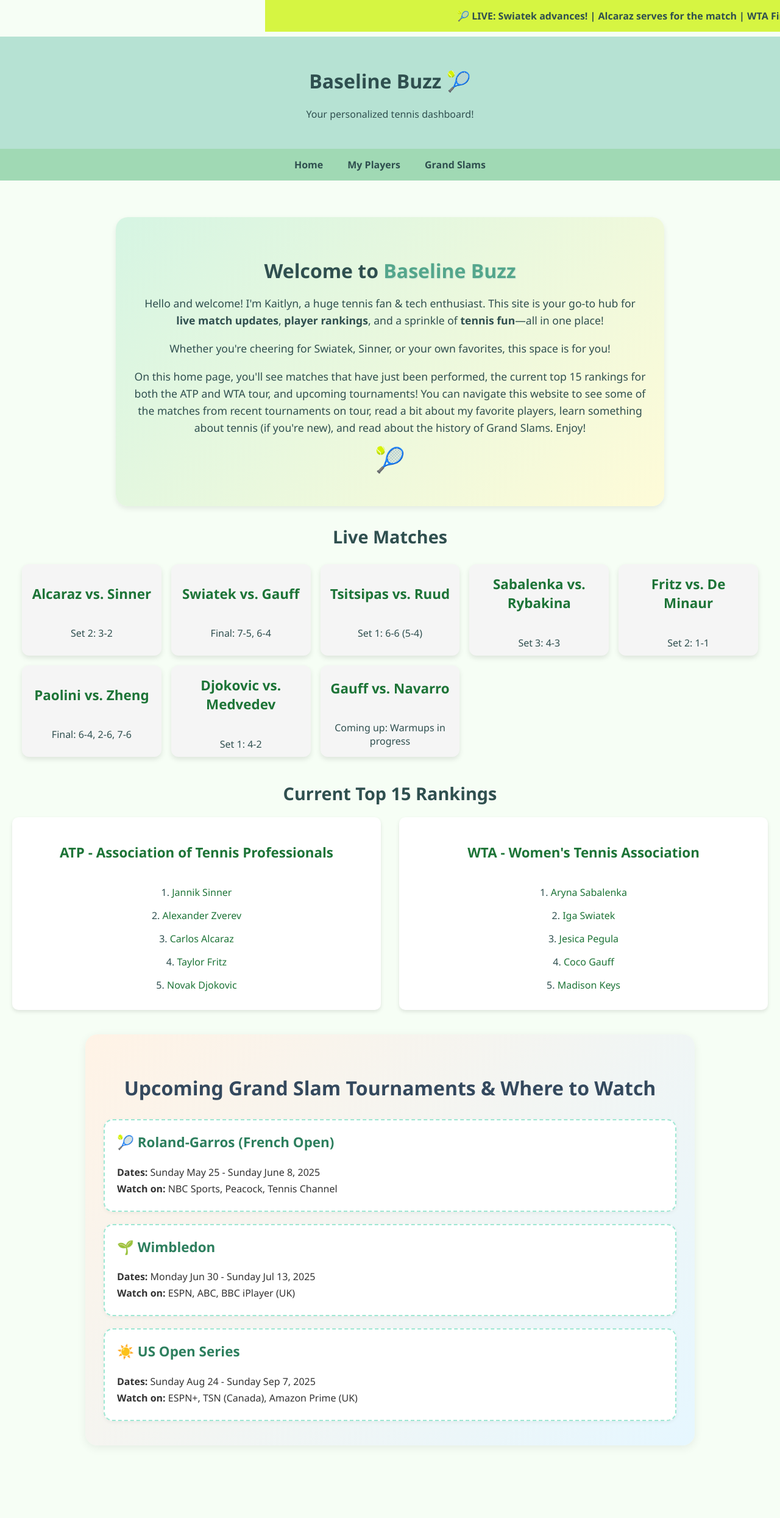
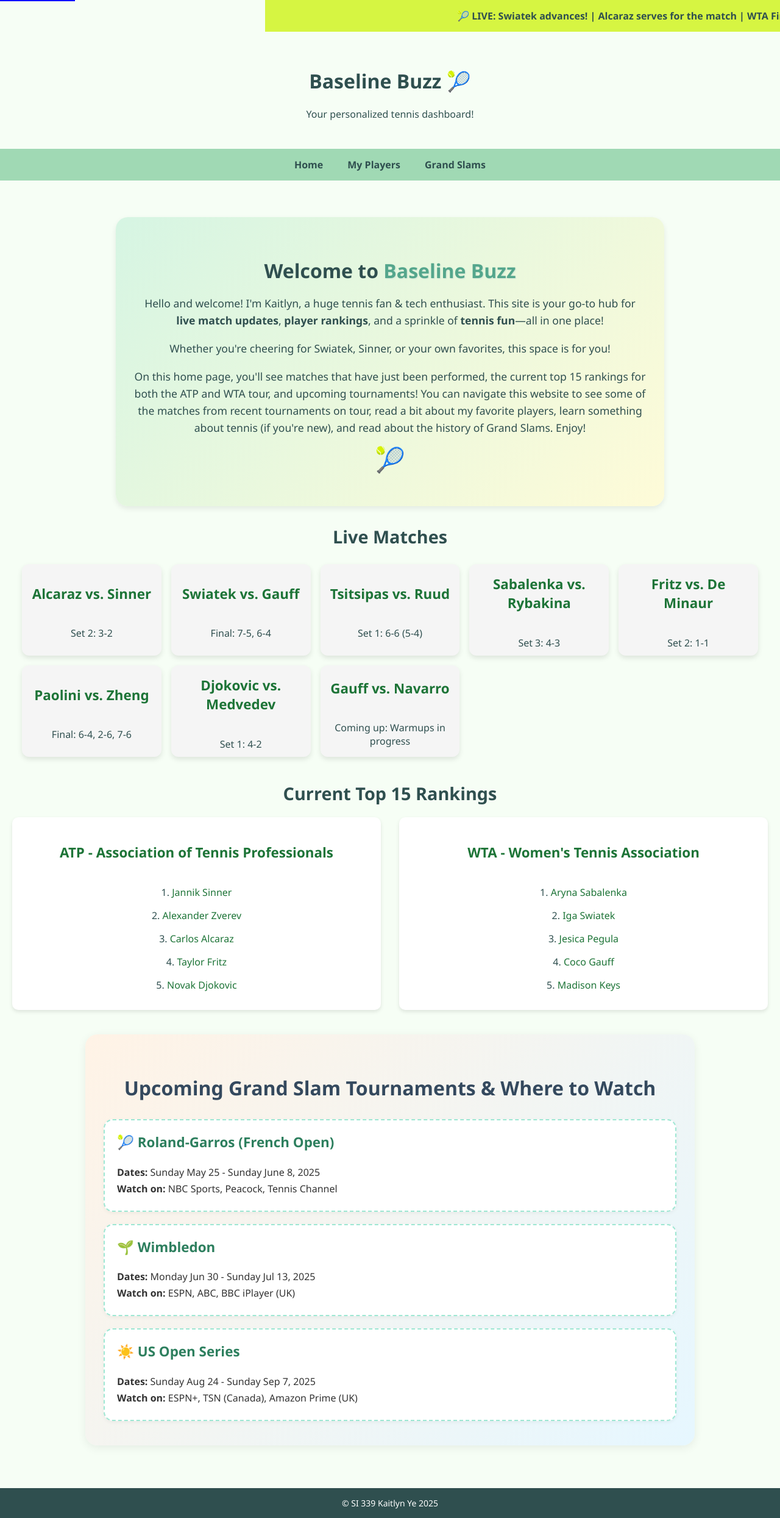
Before and after one commit to kaitlynqye/baseline_buzz, a Flask app: page / in a window 1280 px wide. Shown: the whole page at 61% size. Before the commit the page ends 2370 px from the top, so only its background shows below. Run offline with Flask 3, Linux system fonts and the light colour scheme.

Commit message:
Add skip to main link and footer

```diff
--- a/css/style.css
+++ b/css/style.css
@@ -15,7 +15,6 @@ body {
 
 /* ========== HEADER & NAVIGATION ========== */
 header {
-    background-color: #b6e2d3;
     text-align: center;
     padding: 30px 20px;
 }
@@ -421,6 +420,41 @@ a:hover {
     color: #333;
 }
 
+/* ========== Skip to Main and Footer Styling ========== */
+/* Skip to Main Link */
+.skip-to-main {
+    position: absolute;
+    top: -40px; /* Start off-screen */
+    left: 0;
+    background-color: blue; /* Blue color */
+    color: white;
+    padding: 10px 15px;
+    font-size: 16px;
+    z-index: 1000;
+    transition: top 0.3s;
+}
+
+.skip-to-main:focus {
+    top: 0; /* Make it visible when focused */
+    background-color: #0056b3;
+}
+
+/* Footer Styling */
+.footer {
+    background-color: #2f4f4f;
+    color: white;
+    text-align: center;
+    padding: 15px;
+    position: relative;
+    bottom: 0;
+    width: 100%;
+}
+
+.footer p {
+    margin: 0;
+    font-size: 14px;
+}
+
 
 /* ========== ACCESSIBILITY: REDUCE MOTION ========== */
 @media (prefers-reduced-motion: reduce) {
--- a/templates/grand_slams.html
+++ b/templates/grand_slams.html
@@ -7,6 +7,7 @@
   <link rel="stylesheet" href="../css/style.css" />
 </head>
 <body>
+    <a href="#main" class="skip-to-main">Skip to Main</a>
     <header>
         <h1>Grand Slams</h1>
         <p>What are Grand Slams and what is their history?</p>
@@ -18,7 +19,7 @@
         <a href="grand_slams.html">Grand Slams</a>
     </nav>
 
-    <main>
+    <main id="main">
         <div class="ticker" tabindex="0">
             🎾 LIVE: Swiatek advances! | Alcaraz serves for the match | WTA Finals tomorrow!
         </div>
@@ -104,5 +105,8 @@
         </section>
 
     </main>
+    <footer class="footer">
+        <p>© SI 339 Kaitlyn Ye 2025</p>
+    </footer>
 </body>
 </html>
--- a/templates/index.html
+++ b/templates/index.html
@@ -7,6 +7,7 @@
   <link rel="stylesheet" type="text/css" href="../css/style.css"/>
 </head>
 <body>
+    <a href="#main" class="skip-to-main">Skip to Main</a>
     <header>
         <h1>Baseline Buzz 🎾</h1>
         <p>Your personalized tennis dashboard!</p>
@@ -18,7 +19,7 @@
         <a href="grand_slams.html">Grand Slams</a>
     </nav>
 
-    <main>
+    <main id="main">
         <div class="ticker" tabindex="0">
             🎾 LIVE: Swiatek advances! | Alcaraz serves for the match | WTA Finals tomorrow!
         </div>
@@ -206,6 +207,9 @@
           </section>
 
     </main>
+    <footer class="footer">
+        <p>© SI 339 Kaitlyn Ye 2025</p>
+    </footer>
     <script src="../js/scripts.js"></script>
 </body>
 </html>
```
Also changed, not shown: templates/players.html (+5 -2 lines).
